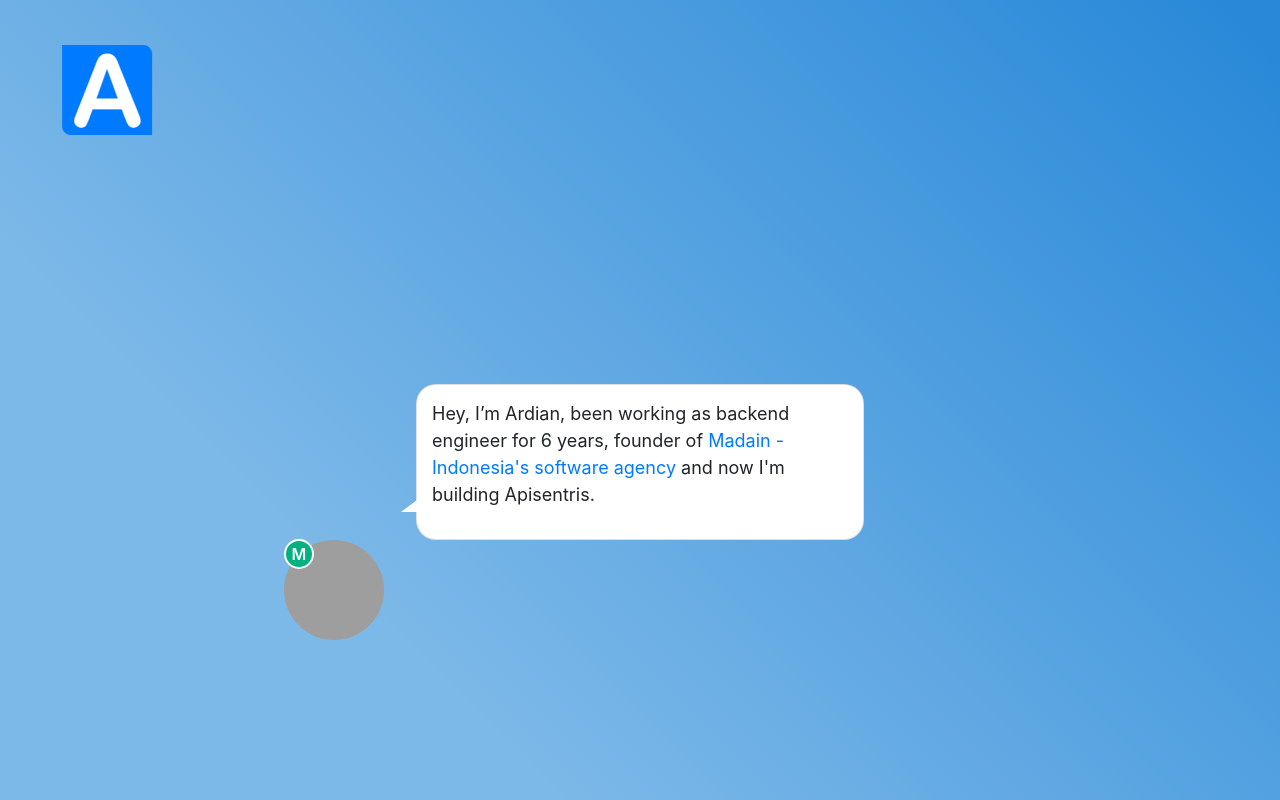
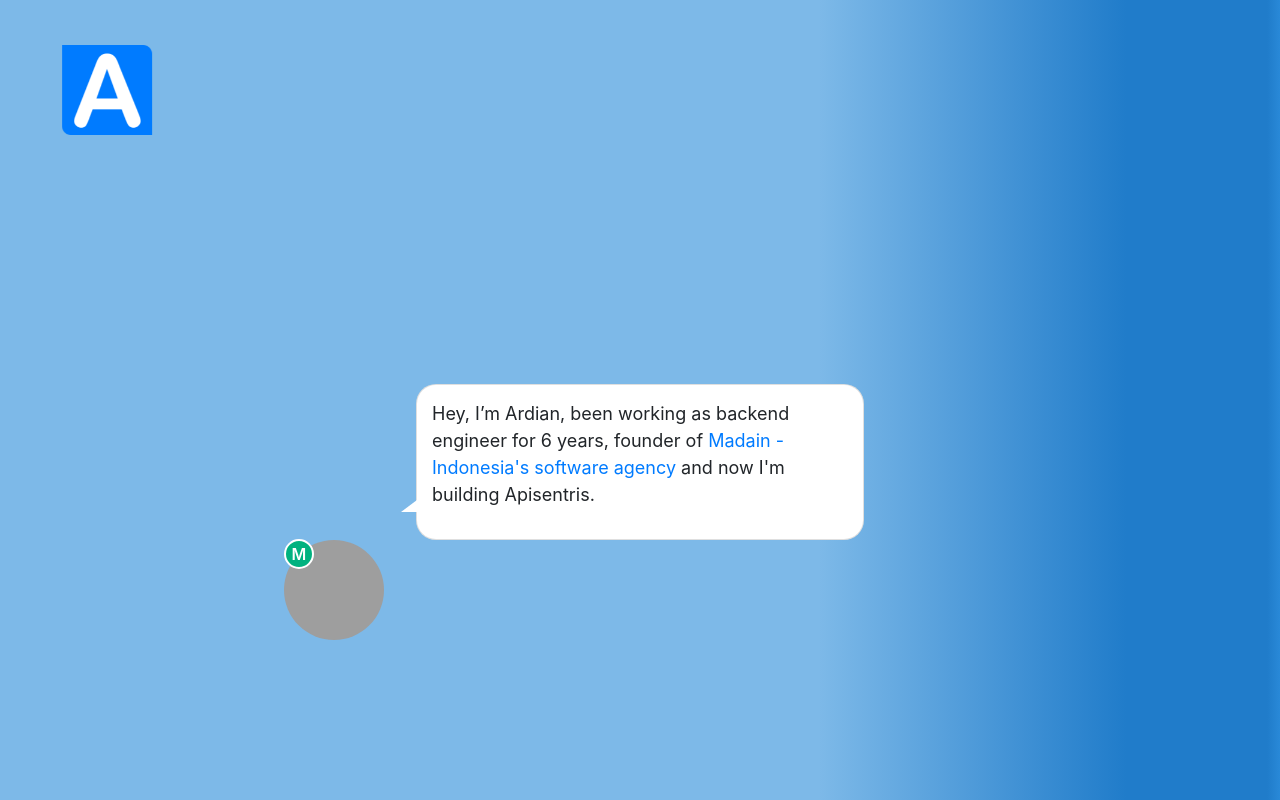
Before and after one commit to apisentris-hq/apisentris-hq.github.io, a website: page index.html in a window 1280 px wide. Drawn offline with nearby package versions, Linux system fonts and the light colour scheme; grey boxes are pictures that could not be loaded.

Commit message:
fixed gradient

```diff
--- a/assets/css/style.css
+++ b/assets/css/style.css
@@ -11,10 +11,10 @@
 }
 
 .msg_container_base{
-  background: #7db9e8;
-background: -moz-linear-gradient(45deg, #7db9e8 26%, #2989d8 97%);
-background: -webkit-linear-gradient(45deg, #7db9e8 26%,#2989d8 97%);
-background: linear-gradient(45deg, #7db9e8 26%,#2989d8 97%);
+  background: #1e5799;
+background: -moz-linear-gradient(left, #1e5799 0%, #2989d8 0%, #2989d8 0%, #207cca 0%, #2989d8 0%, #7db9e8 0%, #7db9e8 2%, #7db9e8 34%, #7db9e8 34%, #7db9e8 48%, #7db9e8 64%, #7db9e8 64%, #207cca 88%, #207cca 88%, #207cca 91%, #207cca 91%, #207cca 94%, #207cca 94%, #207cca 97%, #207cca 99%, #2989d8 100%, #2989d8 100%, #207cca 100%);
+background: -webkit-linear-gradient(left, #1e5799 0%,#2989d8 0%,#2989d8 0%,#207cca 0%,#2989d8 0%,#7db9e8 0%,#7db9e8 2%,#7db9e8 34%,#7db9e8 34%,#7db9e8 48%,#7db9e8 64%,#7db9e8 64%,#207cca 88%,#207cca 88%,#207cca 91%,#207cca 91%,#207cca 94%,#207cca 94%,#207cca 97%,#207cca 99%,#2989d8 100%,#2989d8 100%,#207cca 100%);
+background: linear-gradient(to right, #1e5799 0%,#2989d8 0%,#2989d8 0%,#207cca 0%,#2989d8 0%,#7db9e8 0%,#7db9e8 2%,#7db9e8 34%,#7db9e8 34%,#7db9e8 48%,#7db9e8 64%,#7db9e8 64%,#207cca 88%,#207cca 88%,#207cca 91%,#207cca 91%,#207cca 94%,#207cca 94%,#207cca 97%,#207cca 99%,#2989d8 100%,#2989d8 100%,#207cca 100%);
   margin: 0;
   padding: 0 10px 10px;
   max-height:80vh;
```
